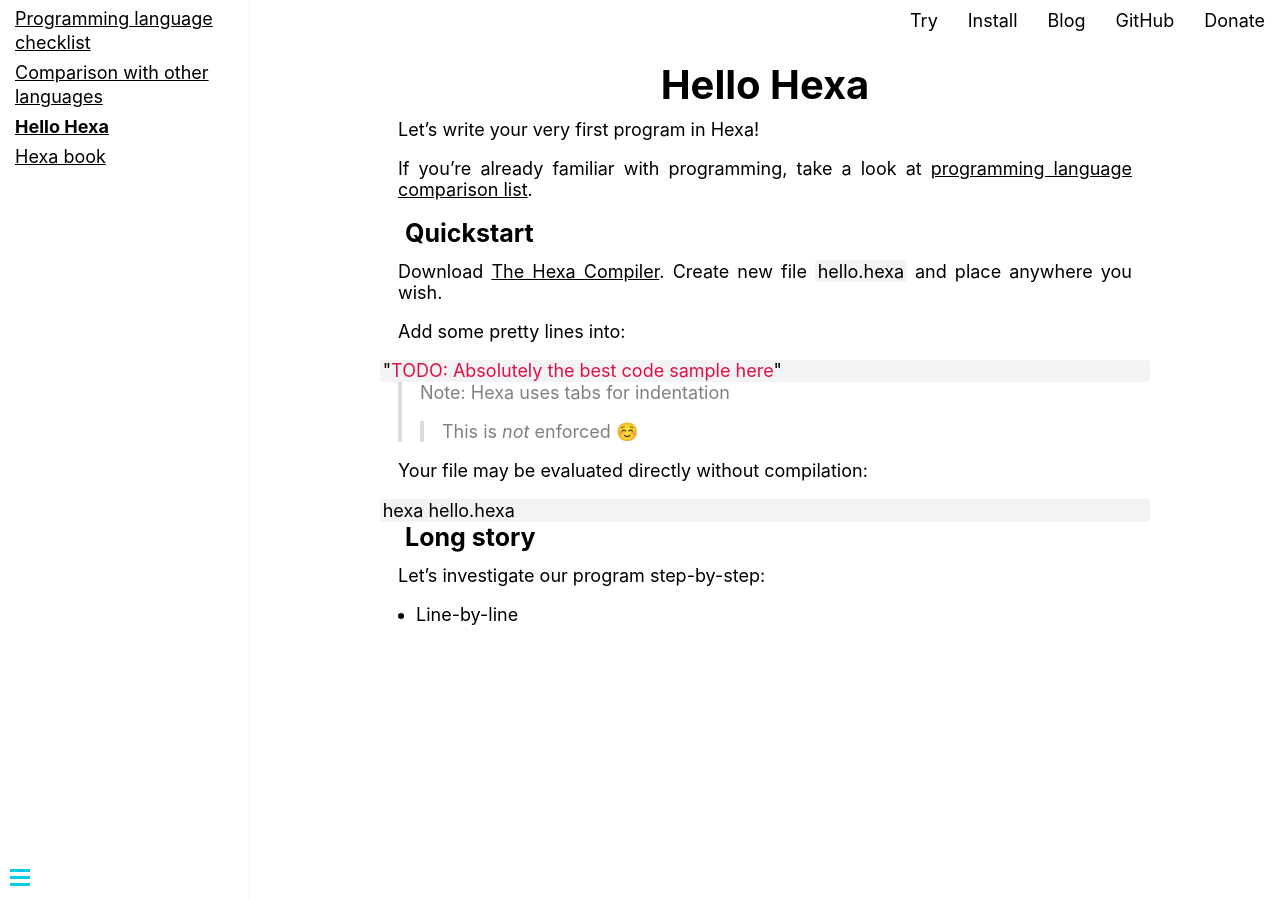
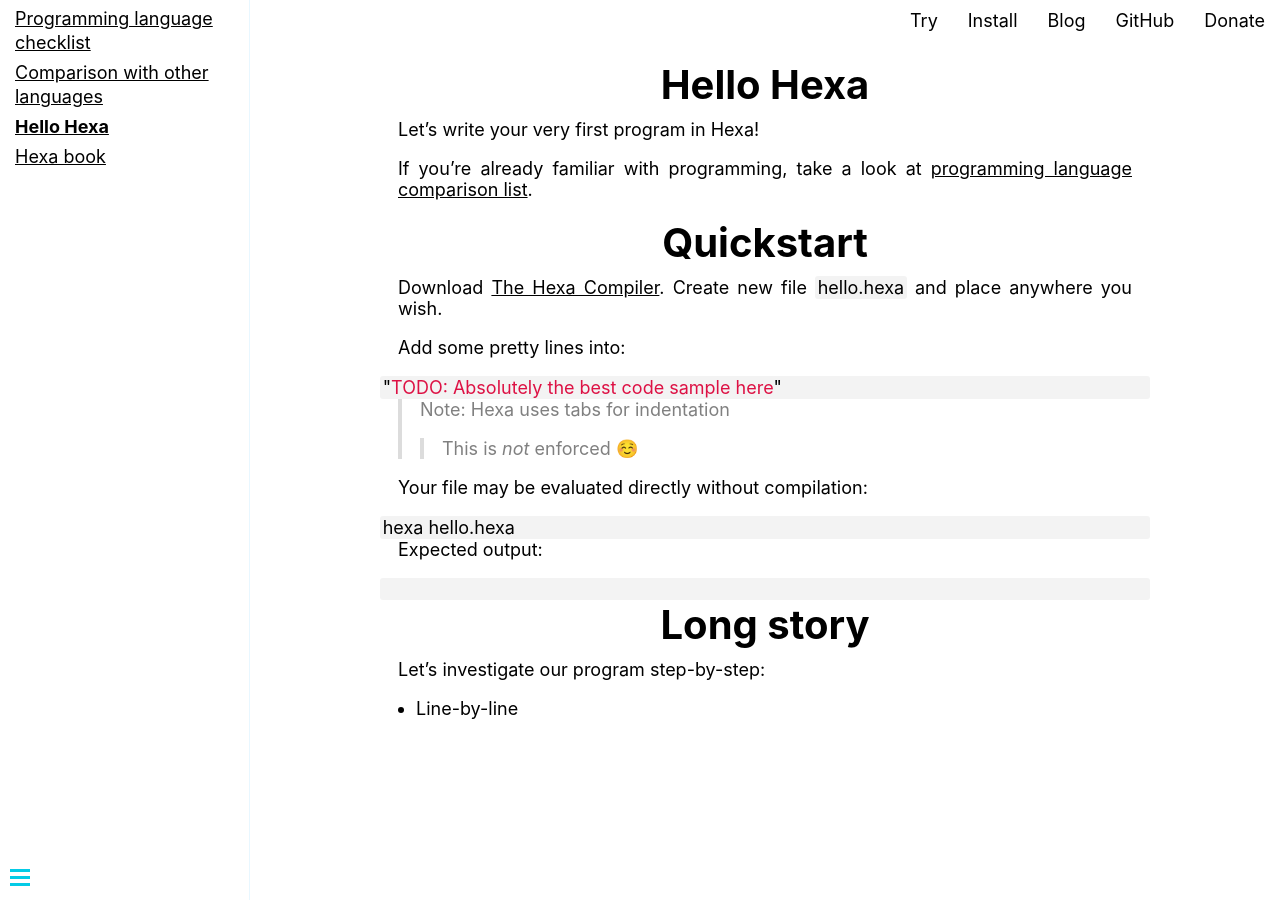
Before and after one commit to hexalang/hexalang.github.io, a Jekyll site: the page built from _book/Hello.md, in a window 1280 px wide. Built offline with Jekyll 4.4.1, drawn with Linux system fonts in a browser that asks for light colours; emoji names are drawn with the system emoji font.

Commit message:
Update Hello.md

````diff
--- a/_book/Hello.md
+++ b/_book/Hello.md
@@ -8,7 +8,7 @@ Let's write your very first program in Hexa!
 If you're already familiar with programming,
 take a look at [programming language comparison list](https://hexalang.github.io/book/Comparison.html).
 
-### Quickstart
+## Quickstart
 
 Download [The Hexa Compiler](https://github.com/hexalang/hexa/blob/master/README.md#enjoy).
 Create new file `hello.hexa` and place anywhere you wish.
@@ -28,7 +28,13 @@ Your file may be evaluated directly without compilation:
 hexa hello.hexa
 ```
 
-### Long story
+Expected output:
+
+```sh
+
+```
+
+## Long story
 
 Let's investigate our program step-by-step:
 
````
